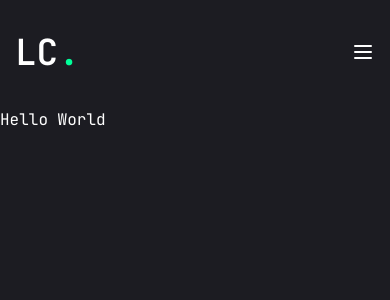
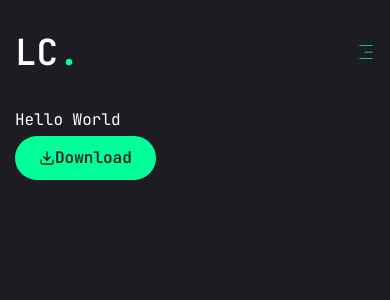
Before and after one commit to lcorbitt/my-portfolio, a Next.js app: page / in a window 390 px wide. Shown: the top 300 px of the page. Built offline with nearby package versions, Linux system fonts and the light colour scheme.

Commit message:
Create mobile navbar component

```diff
--- /dev/null
+++ b/app/contact/page.tsx
@@ -0,0 +1,5 @@
+const Contact = () => {
+  return <div>Contact</div>;
+};
+
+export default Contact;
--- a/app/layout.tsx
+++ b/app/layout.tsx
@@ -1,22 +1,13 @@
 import type { Metadata } from "next";
-import { Geist, Geist_Mono, JetBrains_Mono } from "next/font/google";
+import { JetBrains_Mono } from "next/font/google";
 import "./globals.css";
 import Header from "@/components/Header";
-
+import PageTransition from "@/components/PageTransition";
+import { AnimatePresence } from "framer-motion";
 const jetBrainsMono = JetBrains_Mono({
   subsets: ["latin"],
   weight: ["100", "200", "300", "400", "500", "600", "700", "800"],
   variable: "--font-jetbrainsMono",
-});
-
-const geistSans = Geist({
-  variable: "--font-geist-sans",
-  subsets: ["latin"],
-});
-
-const geistMono = Geist_Mono({
-  variable: "--font-geist-mono",
-  subsets: ["latin"],
 });
 
 export const metadata: Metadata = {
@@ -31,11 +22,9 @@ export default function RootLayout({
 }>) {
   return (
     <html lang="en">
-      <body
-        className={`${jetBrainsMono.variable} font-primary antialiased`}
-      >
+      <body className={`${jetBrainsMono.variable} font-primary antialiased`}>
         <Header />
-        {children}
+        <PageTransition>{children}</PageTransition>
       </body>
     </html>
   );
--- a/app/page.tsx
+++ b/app/page.tsx
@@ -1,7 +1,18 @@
-export default function Home() {
+import { Button } from "@/components/ui/button";
+import { FiDownload } from "react-icons/fi";
+
+const Home = () => {
   return (
-    <main>
-      <h1>Hello World</h1>
-    </main>
+    <section className="h-full">
+      <div className="container mx-auto">
+        <h1>Hello World</h1>
+        <Button>
+          <FiDownload />
+          Download
+        </Button>
+      </div>
+    </section>
   );
-}
+};
+
+export default Home;
--- /dev/null
+++ b/app/resume/page.tsx
@@ -0,0 +1,5 @@
+const Resume = () => {
+  return <div>Resume</div>;
+};
+
+export default Resume;
--- /dev/null
+++ b/app/services/page.tsx
@@ -0,0 +1,5 @@
+const Services = () => {
+  return <div>Services</div>;
+};
+
+export default Services;
--- /dev/null
+++ b/app/work/page.tsx
@@ -0,0 +1,5 @@
+const Work = () => {
+  return <div>Work</div>;
+};
+
+export default Work;
--- a/components/Header.tsx
+++ b/components/Header.tsx
@@ -2,6 +2,7 @@ import Link from "next/link";
 import Nav from "./Nav";
 import { Button } from "./ui/button";
 import { Menu } from "lucide-react";
+import MobileNav from "./ui/MobileNav";
 
 const Header = () => {
   return (
@@ -25,7 +26,7 @@ const Header = () => {
 
         {/* mobile nav */}
         <div className="xl:hidden">
-          <Menu />
+          <MobileNav />
         </div>
       </div>
     </header>
--- /dev/null
+++ b/components/PageTransition.tsx
@@ -0,0 +1,26 @@
+"use client";
+
+import { AnimatePresence, motion } from "framer-motion";
+import { usePathname } from "next/navigation";
+
+const PageTransition = ({ children }: { children: React.ReactNode }) => {
+  const pathname = usePathname();
+
+  return (
+    <div style={{ position: 'relative', overflow: 'hidden' }}>
+      <AnimatePresence initial={false} mode="wait">
+        <motion.div
+          key={pathname}
+          initial={{ opacity: 0, position: 'absolute', width: '100%', zIndex: 1 }}
+          animate={{ opacity: 1, position: 'relative', zIndex: 2 }}
+          exit={{ opacity: 0, position: 'absolute', zIndex: 0 }}
+          transition={{ duration: 0.15 }}
+        >
+          {children}
+        </motion.div>
+      </AnimatePresence>
+    </div>
+  );
+};
+
+export default PageTransition;
--- /dev/null
+++ b/components/ui/MobileNav.tsx
@@ -0,0 +1,54 @@
+"use client";
+
+import { useState } from "react";
+import { Sheet, SheetContent, SheetHeader, SheetTitle, SheetTrigger } from "./sheet";
+import { Menu } from "lucide-react";
+import { usePathname } from "next/navigation";
+import Link from "next/link";
+import { CiMenuFries } from "react-icons/ci";
+import { Button } from "./button";
+
+const links = [
+  { name: "Home", path: "/" },
+  { name: "About", path: "/about" },
+  { name: "Projects", path: "/projects" },
+  { name: "Contact", path: "/contact" },
+];
+
+const MobileNav = () => {
+  const pathname = usePathname();
+
+  return (
+    <Sheet>
+      <SheetTrigger className="flex justify-center items-center xl:hidden">
+        <CiMenuFries className="text-lg text-accent" />
+      </SheetTrigger>
+
+      <SheetContent className="flex flex-col">
+        <div className="mt-32 mb-40 text-center text-2xl">
+          <Link href="/">
+            <h1 className="text-4xl font-semibold">
+              LC<span className="text-accent">.</span>
+            </h1>
+          </Link>
+        </div>
+
+        <nav className="flex flex-col gap-8 justify-center items-center">
+          <div className="flex flex-col gap-4">
+            {links.map((link, index) => (
+              <Link
+                href={link.path}
+                key={index}
+                className={`${link.path === pathname && "text-accent border-b-2 border-accent"} text-xl capitalize hover:text-accent transition-all w-fit`}
+              >
+                {link.name}
+              </Link>
+            ))}
+          </div>
+        </nav>
+      </SheetContent>
+    </Sheet>
+  );
+};
+
+export default MobileNav;
--- a/components/ui/button.tsx
+++ b/components/ui/button.tsx
@@ -5,26 +5,19 @@ import { cva, type VariantProps } from "class-variance-authority"
 import { cn } from "@/lib/utils"
 
 const buttonVariants = cva(
-  "inline-flex items-center justify-center gap-2 whitespace-nowrap rounded-md text-sm font-medium transition-colors focus-visible:outline-none focus-visible:ring-1 focus-visible:ring-ring disabled:pointer-events-none disabled:opacity-50 [&_svg]:pointer-events-none [&_svg]:size-4 [&_svg]:shrink-0",
+  "inline-flex items-center justify-center whitespace-nowrap rounded-full text-base font-semibold transition-colors ring-offset-white",
   {
     variants: {
       variant: {
         default:
-          "bg-primary text-primary-foreground shadow hover:bg-primary/90",
-        destructive:
-          "bg-destructive text-destructive-foreground shadow-sm hover:bg-destructive/90",
-        outline:
-          "border border-input bg-background shadow-sm hover:bg-accent hover:text-accent-foreground",
-        secondary:
-          "bg-secondary text-secondary-foreground shadow-sm hover:bg-secondary/80",
-        ghost: "hover:bg-accent hover:text-accent-foreground",
-        link: "text-primary underline-offset-4 hover:underline",
+          "bg-accent text-primary hover:bg-accent-hover",
+        primary: "bg-primary text-white",
+        outline: "border border-accent bg-transparent text-accent hover:bg-accent hover:text-primary"
       },
       size: {
-        default: "h-9 px-4 py-2",
-        sm: "h-8 rounded-md px-3 text-xs",
-        lg: "h-10 rounded-md px-8",
-        icon: "h-9 w-9",
+        default: "h-[44px] px-6",
+        md: "h-[48px] px-6",
+        lg: "h-[56px] px-8 text-sm uppercase tracking-[2px]",
       },
     },
     defaultVariants: {
--- a/components/ui/sheet.tsx
+++ b/components/ui/sheet.tsx
@@ -3,9 +3,9 @@
 import * as React from "react"
 import * as SheetPrimitive from "@radix-ui/react-dialog"
 import { cva, type VariantProps } from "class-variance-authority"
-import { X } from "lucide-react"
+import { cn } from "@/lib/utils"
 
-import { cn } from "@/lib/utils"
+import { IoMdClose } from "react-icons/io"
 
 const Sheet = SheetPrimitive.Root
 
@@ -31,7 +31,7 @@ const SheetOverlay = React.forwardRef<
 SheetOverlay.displayName = SheetPrimitive.Overlay.displayName
 
 const sheetVariants = cva(
-  "fixed z-50 gap-4 bg-background p-6 shadow-lg transition ease-in-out data-[state=closed]:duration-300 data-[state=open]:duration-500 data-[state=open]:animate-in data-[state=closed]:animate-out",
+  "fixed z-50 gap-4 bg-primary p-6 shadow-lg transition ease-in-out data-[state=closed]:duration-300 data-[state=open]:duration-500 data-[state=open]:animate-in data-[state=closed]:animate-out",
   {
     variants: {
       side: {
@@ -40,7 +40,7 @@ const sheetVariants = cva(
           "inset-x-0 bottom-0 border-t data-[state=closed]:slide-out-to-bottom data-[state=open]:slide-in-from-bottom",
         left: "inset-y-0 left-0 h-full w-3/4 border-r data-[state=closed]:slide-out-to-left data-[state=open]:slide-in-from-left sm:max-w-sm",
         right:
-          "inset-y-0 right-0 h-full w-3/4 border-l data-[state=closed]:slide-out-to-right data-[state=open]:slide-in-from-right sm:max-w-sm",
+          "inset-y-0 right-0 h-full w-3/4 data-[state=closed]:slide-out-to-right data-[state=open]:slide-in-from-right sm:max-w-sm",
       },
     },
     defaultVariants: {
@@ -64,8 +64,8 @@ const SheetContent = React.forwardRef<
       className={cn(sheetVariants({ side }), className)}
       {...props}
     >
-      <SheetPrimitive.Close className="absolute right-4 top-4 rounded-sm opacity-70 ring-offset-background transition-opacity hover:opacity-100 focus:outline-none focus:ring-2 focus:ring-ring focus:ring-offset-2 disabled:pointer-events-none data-[state=open]:bg-secondary">
-        <X className="h-4 w-4" />
+      <SheetPrimitive.Close className="absolute right-8 top-8 transition-opacity outline-none">
+        <IoMdClose className="text-3xl text-accent" />
         <span className="sr-only">Close</span>
       </SheetPrimitive.Close>
       {children}
--- a/package.json
+++ b/package.json
@@ -17,10 +17,12 @@
     "@radix-ui/react-tooltip": "^1.1.8",
     "class-variance-authority": "^0.7.1",
     "clsx": "^2.1.1",
+    "framer-motion": "^12.4.7",
     "lucide-react": "^0.475.0",
     "next": "15.1.7",
     "react": "^19.0.0",
     "react-dom": "^19.0.0",
+    "react-icons": "^5.5.0",
     "tailwind-merge": "^3.0.1",
     "tailwindcss-animate": "^1.0.7"
   },
```
Also changed, not shown: 1 other file (tests, documents, lock files or other folders).
